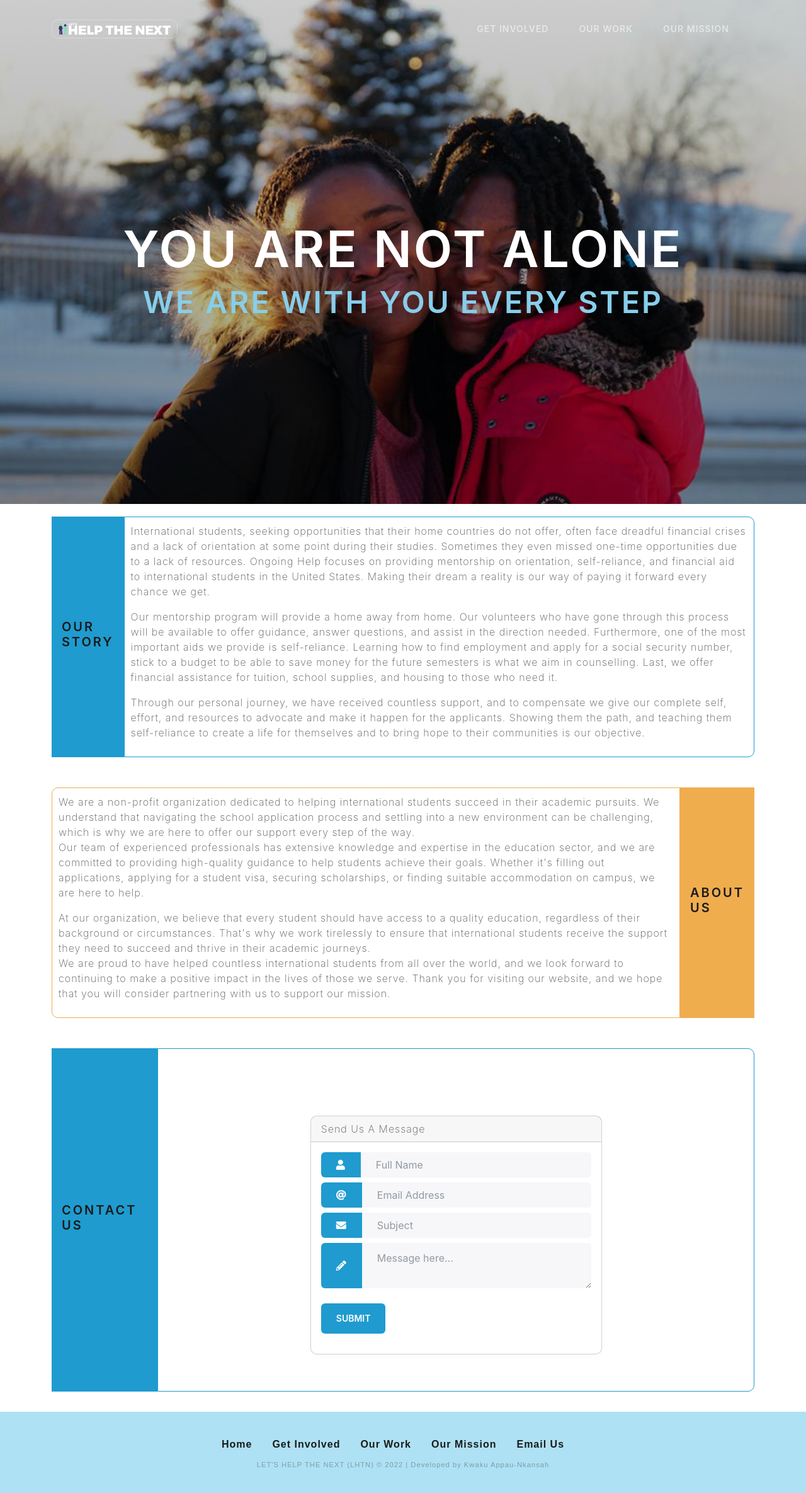
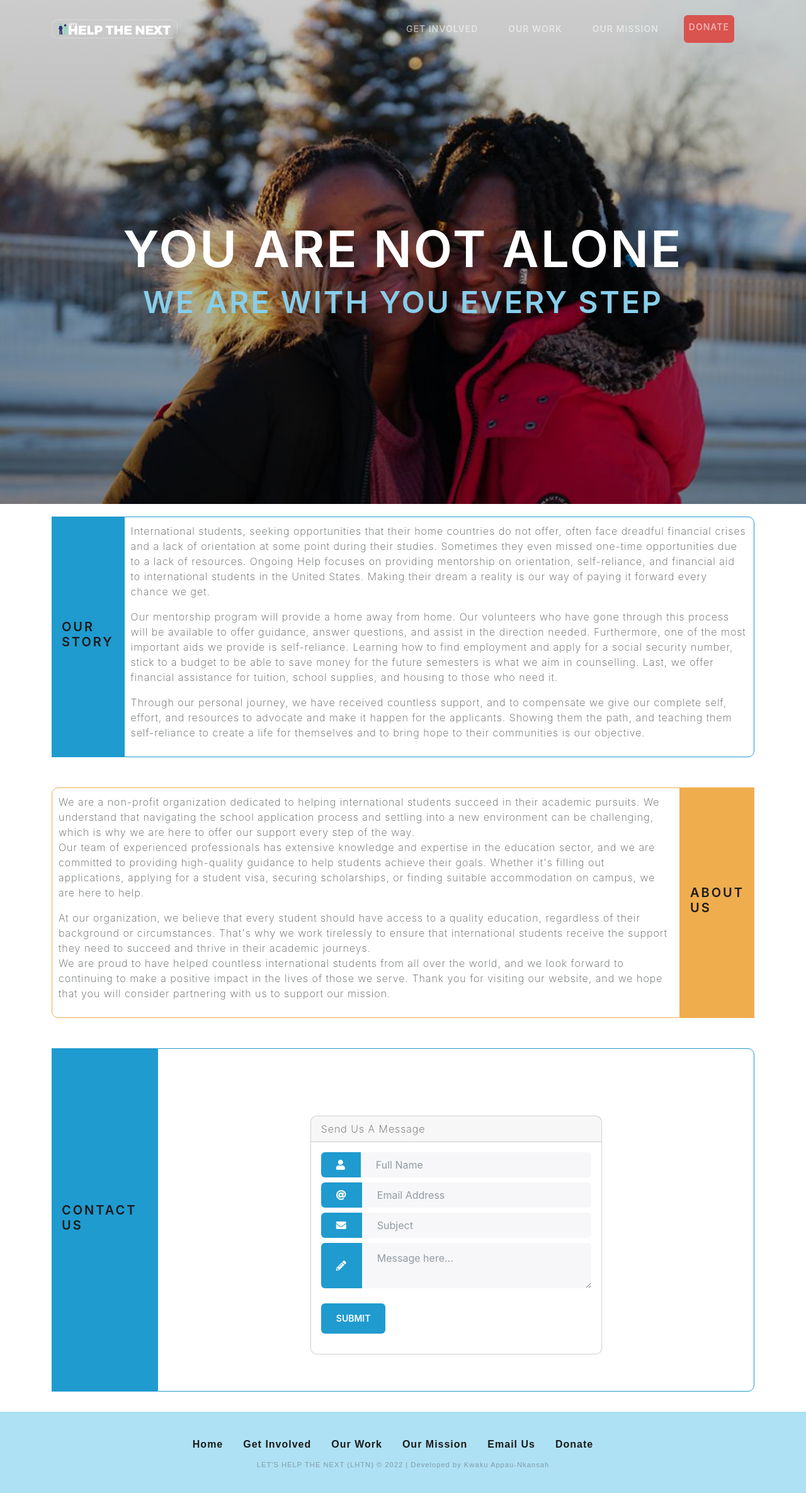
Before and after one commit to letshelpthenext/letshelpthenext, a React (Create React App) app: page /home in a window 1280 px wide. Shown: the whole page at 63% size. Built offline with nearby package versions, Linux system fonts and the light colour scheme.

Commit message:
add donate button link

```diff
--- a/src/components/Footer/Footer.js
+++ b/src/components/Footer/Footer.js
@@ -30,6 +30,7 @@ const Footer = () => {
         >
           Email Us
         </EmailWrapper>
+        <a className="nav-item" target="_blank" href="https://www.zeffy.com/en-US/donation-form/868e9c58-5d07-41f6-8daf-ca648cc9dc8a" rel="noreferrer">Donate</a>
       </MenuWrapper>
 
       <MySignWrapper>
--- a/src/components/Header/Header.js
+++ b/src/components/Header/Header.js
@@ -36,6 +36,7 @@ const Header = () => {
               <NavLink className="nav-item nav-link" to="/home/our-mission">
                 Our Mission
               </NavLink>
+              <a className="nav-item nav-link bg-danger rounded p-2" target="_blank" href="https://www.zeffy.com/en-US/donation-form/868e9c58-5d07-41f6-8daf-ca648cc9dc8a" rel="noreferrer">Donate</a>
             </div>
           </div>
         </div>
--- a/src/screens/Get-Involved/GetInvolved.js
+++ b/src/screens/Get-Involved/GetInvolved.js
@@ -29,7 +29,7 @@ const GetInvolved = () => {
         <br />
         <strong>Click the button below to donate.</strong>
       </p>
-      <button className='btn btn-success'>Donate</button>
+      <a href="https://www.zeffy.com/en-US/donation-form/868e9c58-5d07-41f6-8daf-ca648cc9dc8a" target='_blank' className='btn btn-success' rel="noreferrer">Donate</a>
 
       <h4 className='mt-4'>Volunteer</h4>
       <p>
--- a/src/utilities/windowWidthDetector.js
+++ b/src/utilities/windowWidthDetector.js
@@ -25,8 +25,8 @@ export const useWindowWide = () => {
     };
   }, []);
 
-  console.log('#####################', document.documentElement.clientWidth)
-  console.log('##################### WINDOW', windowSize.innerWidth)
+  // console.log('#####################', document.documentElement.clientWidth)
+  // console.log('##################### WINDOW', windowSize.innerWidth)
 
   return windowSize.innerWidth;
 };
```
Also changed, not shown: src/assets/._Help The Next Logo-01.jpg (added), src/assets/Help The Next Logo-01.jpg (added).
